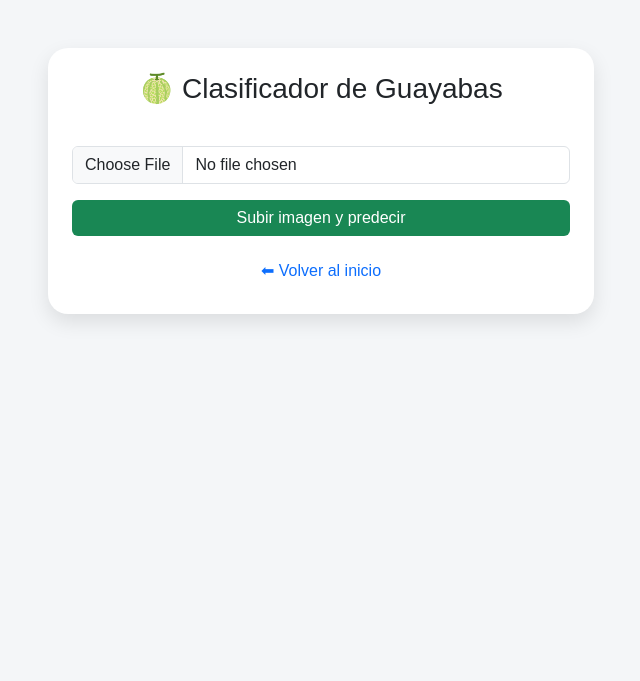
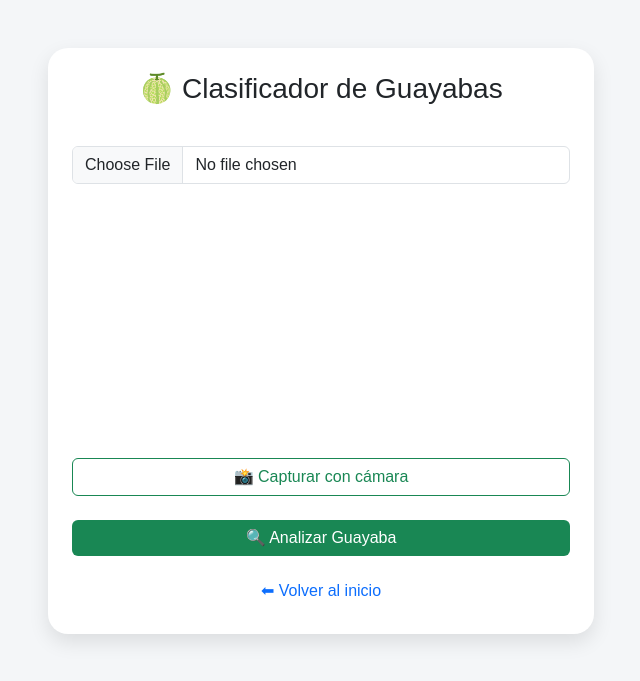
Before and after one commit to SantiagoSanchezVargas/ProyectoGC_AulaEspejo, a Flask app: page /prediccion in a window 1280 px wide. Shown: the top 681 px of the page, without its empty margins (319-959 px from the left). Run offline with Flask 2, Linux system fonts and the light colour scheme; the visitor is signed in with stand-in values (Sample User, id 1); data that the repository does not hold is empty; parts of the project's set-up code (start-up, migrations or seed data) failed here and were passed over; some libraries are stand-ins or nearby versions.

Commit message:
Modificaciones rutas y html de predicción

```diff
--- a/Proyecto_GC/app.py
+++ b/Proyecto_GC/app.py
@@ -78,25 +78,30 @@ def logout():
 def prediccion():
     resultado = None
     probabilidad = None
+    image_path = None
 
     if request.method == 'POST':
-        if 'imagen' not in request.files:
+        # Acepta tanto "imagen" (vieja versión) como "file" (nueva)
+        imagen = request.files.get('imagen') or request.files.get('file')
+
+        if not imagen or imagen.filename == '':
             flash('No se seleccionó ninguna imagen', 'danger')
         else:
-            imagen = request.files['imagen']
-            if imagen.filename == '':
-                flash('No se seleccionó ninguna imagen', 'danger')
-            else:
-                ruta_temporal = os.path.join(UPLOAD_FOLDER, imagen.filename)
-                imagen.save(ruta_temporal)
+            # Guardar temporalmente la imagen subida o capturada
+            ruta_temporal = os.path.join(UPLOAD_FOLDER, imagen.filename)
+            imagen.save(ruta_temporal)
 
-                # La función retorna (resultado, probabilidad)
-                resultado, probabilidad = predict_guayaba(ruta_temporal)
+            # Ejecutar predicción
+            resultado, probabilidad = predict_guayaba(ruta_temporal)
+
+            # Generar ruta relativa para mostrar en la vista
+            image_path = url_for('static', filename=f'uploads/{imagen.filename}')
 
     return render_template(
         'prediccion.html',
-        resultado=resultado,
-        probabilidad=probabilidad
+        label=resultado,
+        confidence=probabilidad,
+        image_path=image_path
     )
 
 
--- a/Proyecto_GC/templates/prediccion.html
+++ b/Proyecto_GC/templates/prediccion.html
@@ -3,7 +3,7 @@
 <head>
   <meta charset="UTF-8">
   <meta name="viewport" content="width=device-width, initial-scale=1.0">
-  <title>Predicción de Guayaba</title>
+  <title>Predicción de Guayaba 🍈</title>
 
   <!-- Bootstrap 5 -->
   <link
@@ -27,6 +27,11 @@
     }
     .btn-primary:hover {
       background-color: #157347;
+    }
+    video {
+      width: 100%;
+      border-radius: 10px;
+      margin-bottom: 10px;
     }
     .result-box {
       font-size: 1.3rem;
@@ -57,9 +62,14 @@
 
           <form action="/prediccion" method="post" enctype="multipart/form-data" class="mt-3">
             <div class="mb-3">
-              <input type="file" name="file" accept="image/*" required class="form-control">
+              <input type="file" name="file" accept="image/*" class="form-control mb-2">
+              <video id="video" autoplay></video>
+              <canvas id="canvas" style="display:none;"></canvas>
+              <button type="button" id="captureBtn" class="btn btn-outline-success w-100 mb-2">
+                📸 Capturar con cámara
+              </button>
             </div>
-            <button type="submit" class="btn btn-primary w-100">Subir imagen y predecir</button>
+            <button type="submit" class="btn btn-primary w-100">🔍 Analizar Guayaba</button>
           </form>
 
           <a href="/" class="btn btn-link mt-3 text-decoration-none">⬅ Volver al inicio</a>
@@ -67,5 +77,34 @@
       </div>
     </div>
   </div>
+
+  <script>
+    const video = document.getElementById('video');
+    const canvas = document.getElementById('canvas');
+    const captureBtn = document.getElementById('captureBtn');
+    const fileInput = document.querySelector('input[name="file"]');
+
+    // Acceder a la cámara
+    navigator.mediaDevices.getUserMedia({ video: true })
+      .then(stream => video.srcObject = stream)
+      .catch(err => console.error("Error al acceder a la cámara:", err));
+
+    // Capturar imagen y convertirla en archivo
+    captureBtn.addEventListener('click', () => {
+      const ctx = canvas.getContext('2d');
+      canvas.width = video.videoWidth;
+      canvas.height = video.videoHeight;
+      ctx.drawImage(video, 0, 0, canvas.width, canvas.height);
+
+      canvas.toBlob(blob => {
+        const file = new File([blob], "captura_guayaba.jpg", { type: "image/jpeg" });
+        const dataTransfer = new DataTransfer();
+        dataTransfer.items.add(file);
+        fileInput.files = dataTransfer.files;
+        captureBtn.innerText = "✅ Imagen capturada";
+        captureBtn.classList.replace("btn-outline-success", "btn-success");
+      }, 'image/jpeg');
+    });
+  </script>
 </body>
 </html>
```
Also changed, not shown: static/uploads/captura_guayaba.jpg.
